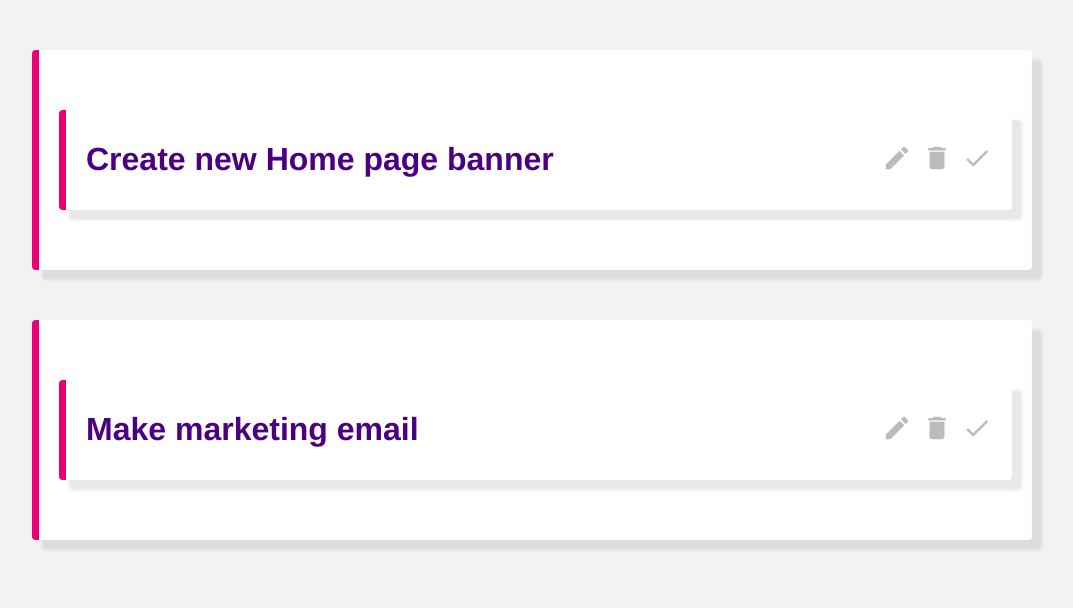
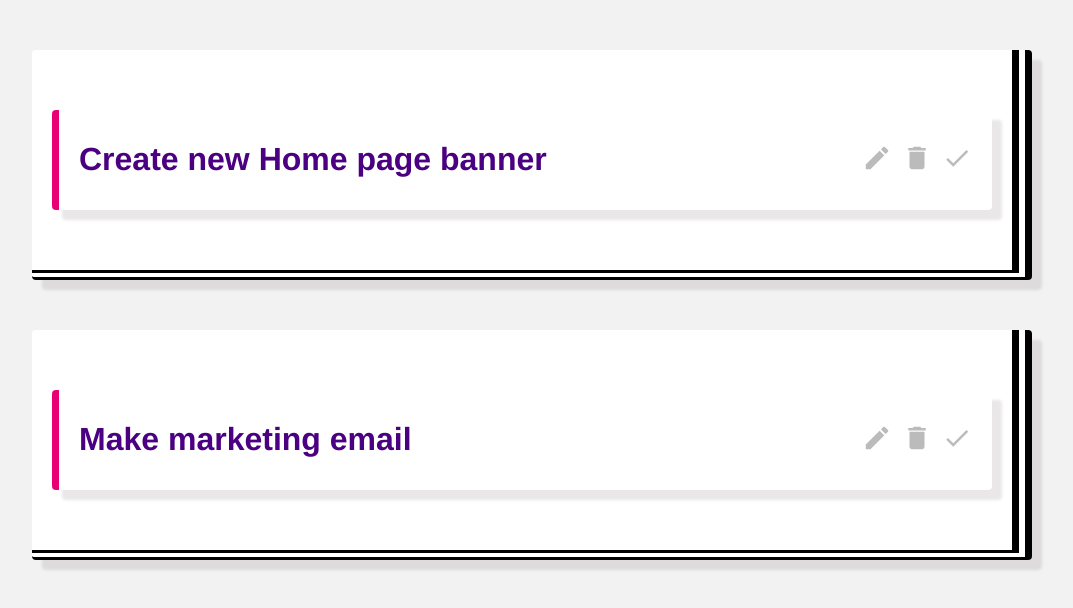
Before and after one commit to alimohammed99/project-planner, a Vue app: page / in a window 1280 px wide. Shown: the top 608 px of the page, without its empty margins (108-1181 px from the left). Built offline with nearby package versions, Linux system fonts and the light colour scheme; data requests are answered from the project's data file.

Commit message:
Concluded Projects completion

```diff
--- a/src/components/SingleProject.vue
+++ b/src/components/SingleProject.vue
@@ -1,37 +1,25 @@
 <template>
-    <div class="project">
+    <div class="project" :class="{ completedProject: individualProject.isComplete }">
+
+        <!-- This is class binding. If a project's 'isComplete' property is true, it's gonna bind the class "completedProject" to it.
+
+        That means any project that has been marked to be completed, the 'isComplete' property of that project is gonna change to 'true', therefore it's gonna have the class of "completedProject" -->
 
 
 
         <div class="actions">
 
-
-
             <h1 title="Click to display project title" @click="toggleShowProjectsDetails" style="color: indigo">
 
-
-
                 {{ individualProject.title }}
-
-
 
             </h1>
 
 
 
-
-
-
-
             <div class="icons">
 
-
-
                 <span class="material-icons">edit</span>
-
-
-
-
 
 
 
@@ -39,45 +27,23 @@
 
 
 
-
-
-
-
-                <span @click="toggleComplete" class="material-icons"> done </span>
-
-
+                <span @click="toggleComplete" class="material-icons tick"> done </span>
 
             </div>
-
-
 
         </div>
 
 
 
-
-
-
-
         <div v-if="showProjectsDetails" class="details">
-
-
 
             <p style="font-size: 25px; color: brown">
 
-
-
                 <em>{{ individualProject.details }}</em>
-
-
 
             </p>
 
-
-
         </div>
-
-
 
     </div>
 </template>
@@ -105,36 +71,40 @@ export default {
 
         // Handles the deletion of Projects.
         deleteProject() {
-
             // This line alone deletes each Project.
             fetch(this.uri, { method: "DELETE" })
-
                 // I want to send the deleted project-id to the home and I can do that via '$emit'. I'm sending it coz after I delete, I want the particular Project to be removed from the Project array entirely. Without doing this, the deletion will only happen in the json-db and not in the browser.
                 .then(() => this.$emit("delete", this.individualProject.id))
                 // When we emit, we often pass along a data.
 
                 // Incase there's any error..
                 .catch((err) => console.log(err.message));
-
         },
 
         // Handles Projects completion. It's a TOGGLE actually coz when the element that has this function is clicked, I'll be toggling between two states......Done & Undone.........Complete & Incomplete.
         toggleComplete() {
-
             // Patch() request is used when we wanna update SOME PARTS of a Resource and not the WHOLE Resource.
             fetch(this.uri, {
-                method: "PATCH",
+                    method: "PATCH",
 
-                // Header of the request, means the data being sent will be in json format
-                headers: { 'Content-Type': 'application/json' },
+                    // Header of the request, means the data being sent will be in json format
+                    headers: { "Content-Type": "application/json" },
 
-                // The data being sent is an object so this is gonna convert it to json string. And that's how json is sent back and forth between clients and the server.
-                // The 'JSON.stringify()' static method converts a JavaScript value to a JSON string.
-                body: JSON.stringify({ isComplete: !this.individualProject.isComplete })
-                // I have access to the contents inside the database. So I'm able to point out the 'isComplete' property from the db.
-                //  And here, since I'm toggling the complete, I'm reversing whatever value the 'isComplete' property have in the db for individual data.
-            })
+                    // The data being sent is an object so this is gonna convert it to json string. And that's how json is sent back and forth between clients and the server.
+                    // The 'JSON.stringify()' static method converts a JavaScript value to a JSON string.
+                    body: JSON.stringify({
+                        isComplete: !this.individualProject.isComplete,
+                    }),
+                    // I have access to the contents inside the database. So I'm able to point out the 'isComplete' property from the db.
+                    //  And here, since I'm toggling the complete, I'm reversing whatever value the 'isComplete' property have in the db for individual data.
 
+                    // I added a callback function { ".then()" } because I wanna emit an event which is gonna make these changes not only reflect in the db, but also on the outside (local data) in the browser. So I'm gonna send the emit function to the homepage.
+                })
+                .then(() => {
+                    this.$emit("complete", this.individualProject.id);
+                })
+                .catch((err) => console.log(err.message));
+            // Incase there's any error..
         },
     },
 };
@@ -148,14 +118,22 @@ export default {
     background-color:red !important;
 }*/
 
-.project,
-.projectDiv {
+.project{
     margin: 50px auto;
     background: white;
     padding: 10px 20px;
     border-radius: 4px;
     box-shadow: 10px 10px 3px rgba(36, 17, 17, 0.1);
     border-left: 7px solid #e90074;
+}
+
+.projectDiv{  margin: 50px auto;
+    background: white;
+    padding: 10px 20px;
+    border-radius: 4px;
+    box-shadow: 10px 10px 3px rgba(36, 17, 17, 0.1);
+    border-right: 20px double black;
+    border-bottom: 10px double black;
 }
 
 h1 {
@@ -178,4 +156,17 @@ h1 {
 .material-icons:hover {
     color: #777;
 }
+
+.project.completedProject {
+    /* completedProject is the class I binded.*/
+    border-left: 7px solid #00ce89;
+}
+
+
+.project.completedProject .tick {
+    /*Changing the color of the tick icon of completed projects.*/
+    color: #00ce89;
+    font-size:50px;
+    transition: 1s;
+}
 </style>
--- a/src/views/HomeView.vue
+++ b/src/views/HomeView.vue
@@ -11,10 +11,10 @@
                     <!-- This is the single reusable component to display the projects. -->
                     <!-- "project" is derived from the for-loop. So I sent it as 'props' to the new component. It'll allow us have access to the Projects coz "project" has been used to loop all the "Projects". -->
 
-                    <SingleProject :individualProject="project" :bigDiv="projectDiv" @delete="handleDelete" />
+                    <SingleProject :individualProject="project" @delete="handleDelete" @complete="handleComplete" />
                     <!-- @delete is the custom event we passed from the SingleProject component. -->
+                    <!-- @complete is the custom event we passed from the SingleProject component. -->
 
-                    <!-- "projectDiv" is the class name of this mother-div. So I'm sending it as a prop to the 'singleProject.vue' because I want to style it there. That shows css class names can be sent as props. -->
                 </div>
             </div>
         </div>
@@ -68,10 +68,25 @@ export default {
         // "item" is used to represent all the stuffs in the array.
         // "specific_id" is used to represent the current stuff we're clicking on.
         // And by returning false here, it means the array is gonna remove specific_id(current thing we clicked on) from ITEM(all the stuffs in the array).
+
         // And 'item.id'? That's because 'specific_id' holds an ID (ID of the current item). So I have to compare ID and ID. That's why I appended ID to 'item'.
       })
 
     },
+    handleComplete(specific_id) {
+        // specific_id is the "this.individualProject.id" passed with the custom event(complete) inside the SingleProject component.
+
+      let rhoda = this.projects.find(item => {
+        // find() to find specific item in the an array.
+        // "item" is used to represent all the stuffs in the array.
+
+        return item.id === specific_id
+          // Trying to match the IDs.
+          // "specific_id" is the current project id we're toggling so I need to match it with item which represents each data in the array. And of course it's gonna return true. If it's true, we're good to go.
+      })
+      rhoda.isComplete = !rhoda.isComplete
+        // Toggling the 'isComplete' property.
+    }
   }
 }
 </script>
```
Also changed, not shown: data/db.json (indentation only).
